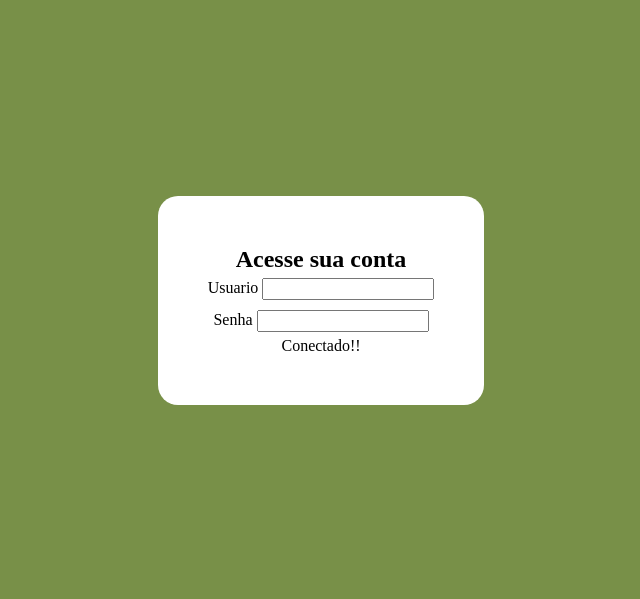
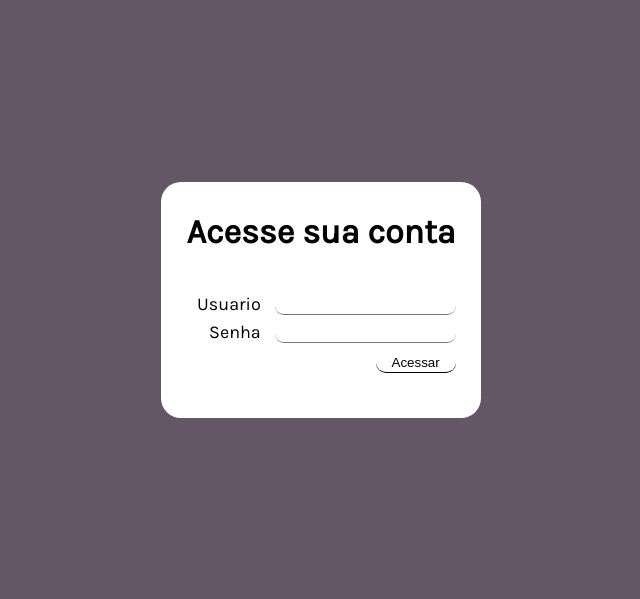
Before and after one commit to Cristofer-Vargas/study, a PHP site: page / in a window 1280 px wide. Shown: the top 599 px of the page, without its empty margins (319-959 px from the left). Run offline with PHP 8.4, Linux system fonts and the light colour scheme; some web fonts are replaced.

Commit message:
atualizando Test002

```diff
--- a/Test002/Components/database/conexao.php
+++ b/Test002/Components/database/conexao.php
@@ -9,8 +9,6 @@ $mysqli = new mysqli($hostname, $usuario, $senha, $bancodedados);
 
 if($mysqli->connect_errno){
 	echo "Falha ao conectar: (" . $mysqli->connect_errno . ") " . $mysqli->connect_error;
-}else{
-	echo "Conectado!!";
 }
 
 ?>
--- a/Test002/Components/style/estilo.css
+++ b/Test002/Components/style/estilo.css
@@ -1,14 +1,16 @@
 *{
 	margin: 0;
-	font-family: KarlaBold;
 }
 
 input{
 	margin: 5px 0px;
+	border-style: hidden hidden solid hidden;
+	border-radius: 10px;
+	border-width: 1px;
 }
 
 body{
-	background-color: #789048;
+	background-color: #645666;
 	display: flex;
 	justify-content: center;
 	height: 600px;
@@ -16,7 +18,23 @@ body{
 }
 
 #DivSection{
-	padding: 50px;
+	text-align: right;
+	padding: 30px 25px;
+}
+
+#DivInputs{
+	margin-bottom: 10px;
+}
+
+label{
+	font-size: 18px;
+	padding-right: 10px;
+}
+
+h1{
+	font-size: 34px;
+	margin-bottom: 40px;
+	text-align: center;
 }
 
 section{
@@ -29,3 +47,7 @@ section{
 	background-color: white;
 	border-radius: 20px;
 }
+
+#DivSection{
+	font-family: KarlaRegular;
+}
--- a/Test002/Components/style/fonts.css
+++ b/Test002/Components/style/fonts.css
@@ -1,4 +1,49 @@
 @font-face{
 	font-family: KarlaBold;
-	src: url('.Fonts/KarlaBold.ttf');
+	src: url('../Fonts/KarlaBold.ttf');
 }
+
+@font-face{
+	font-family: KarlaBoldItalic;
+	src: url('../Fonts/KarlaBoldItalic.ttf');
+}
+
+@font-face{
+	font-family: KarlaExtraBold;
+	src: url('../Fonts/KarlaExtraBold.ttf');
+}
+
+@font-face{
+	font-family: KarlaExtraBoldItalic;
+	src: url('../Fonts/KarlaExtraBoldItalic.ttf');
+}
+
+@font-face{
+	font-family: KarlaExtraLight;
+	src: url('../Fonts/KarlaExtraLight.ttf');
+}
+
+@font-face{
+	font-family: KarlaExtraLightItalic;
+	src: url('../Fonts/KarlaExtraLightItalic.ttf');
+}
+
+@font-face{
+	font-family: KarlaMedium;
+	src: url('../Fonts/KarlaMedium.ttf');
+}
+
+@font-face{
+	font-family: KarlaMediumItalic;
+	src: url('../Fonts/KarlaMediumItalic.ttf');
+}
+
+@font-face{
+	font-family: KarlaRegular;
+	src: url('../Fonts/KarlaRegular.ttf');
+}
+
+@font-face{
+	font-family: KarlaSemiBold;
+	src: url('../Fonts/KarlaSemiBold.ttf');
+}
--- a/Test002/index.php
+++ b/Test002/index.php
@@ -7,7 +7,7 @@
     <meta name="viewport" content="width=device-width, initial-scale=1.0">
     <meta name="description" content="Essa página é um teste, e isso é uma descrição">
 
-    <title>Test002</title>
+    <title>Test003</title>
     <link rel="stylesheet" href="./Components/style/estilo.css">
     <link rel="stylesheet" href="./Components/style/fonts.css">
 
@@ -17,14 +17,22 @@
 <section>
 	<div id="DivSection">
 		<h1>Acesse sua conta</h1>
-		<div>
+		<div id="DivInputs">
 			<label for="textUsuario">Usuario</label>
 			<input type="text" name="inputText" id="textUsuario">
 
 			</br>
 
 			<label for="textSenha">Senha</label>
-			<input type="text" name="inputText" id="textSenha">
+			<input type="password" name="inputText" id="textSenha">
+
+			</br>
+
+			<input type="button" name="CadastrarButton" value="Acessar"
+			style="width: 80px;
+			height: 20px;
+			background-color: white;"
+			>
 		</div>
 
 		<?php
```
